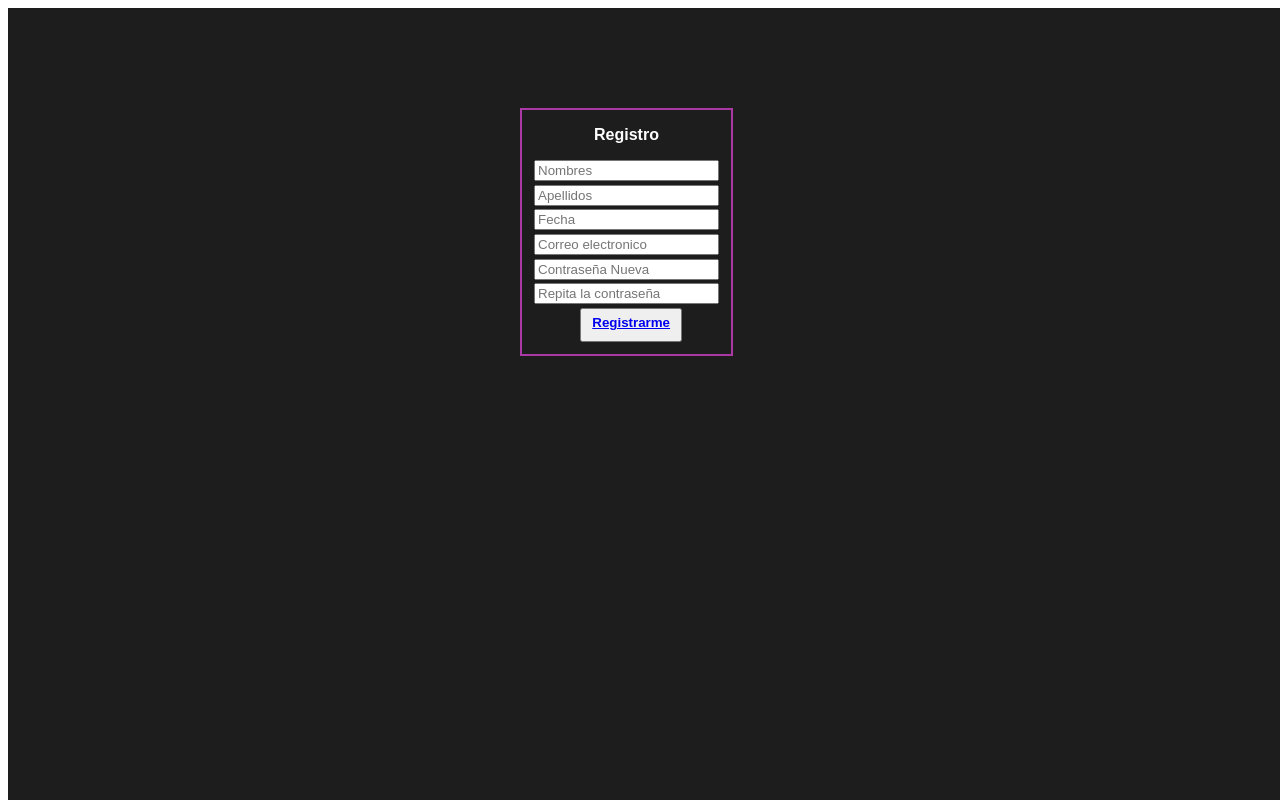
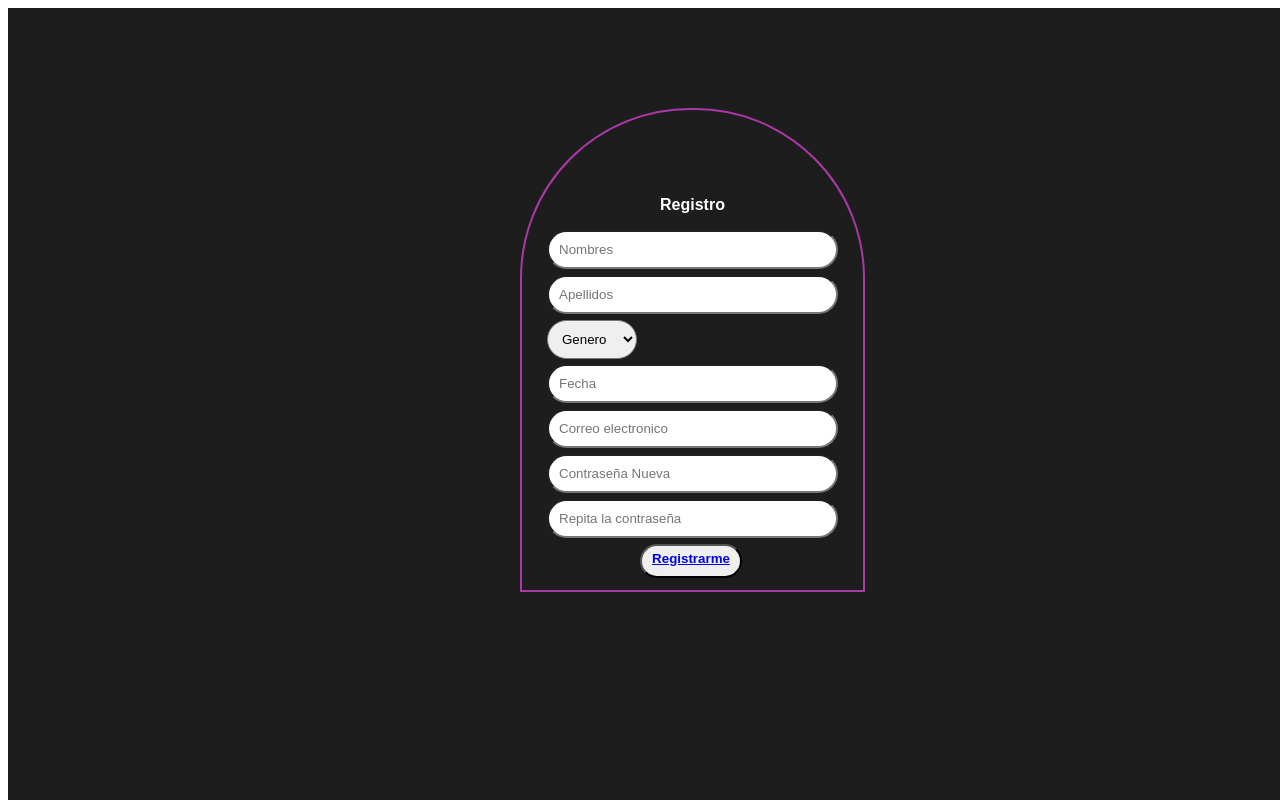
Before and after one commit to SokmarK/RolAPI, an Angular app in the folder rolapi/: page /registro in a window 1280 px wide. Built offline with nearby package versions, Linux system fonts and the light colour scheme.

Commit message:
actulizacion

```diff
--- a/rolapi/src/app/components/login/login.component.css
+++ b/rolapi/src/app/components/login/login.component.css
@@ -24,13 +24,16 @@
 	display: flex;
 	background-color: transparent;
 	margin-top: 100px;
-	margin-left: 40%;
+	margin-left: 35%;
 }
 
 #borde-login{
 	border: 2px solid var(--color-borde);
-	padding: 2px;
-	padding:30px;
+	padding:50px;
+	border-top-left-radius:100px ;
+	border-top-right-radius:100px;
+	border-bottom-left-radius:100px;
+	border-bottom-right-radius:100px;
 }
 
 .class_login {
@@ -54,10 +57,25 @@
 	color:var(--color-botton-text);
 }
 
+.btn-inicio-sesion {
+	border-top-left-radius: 50px;
+	border-top-right-radius: 50px;
+	border-bottom-left-radius: 50px;
+	border-bottom-right-radius: 50px;
+}
+
 .separacion-btn{
-	margin-left: 58px;
+	margin-left: 53px;
+	border-top-left-radius: 50px;
+	border-top-right-radius: 50px;
+	border-bottom-left-radius: 50px;
+	border-bottom-right-radius: 50px;
 }
 
 input {
-	padding: 5px 100px 5px 0;
+	padding: 5px 100px 5px 10px;
+	border-top-left-radius: 50px;
+	border-top-right-radius: 50px;
+	border-bottom-left-radius: 50px;
+	border-bottom-right-radius: 50px;
 }
--- a/rolapi/src/app/components/login/login.component.html
+++ b/rolapi/src/app/components/login/login.component.html
@@ -19,8 +19,8 @@
                     <form class="form_margin">
                         <input type="password" name="pswd" placeholder="Password" required=""/>
                     </form>
-                    <button class="btn-inicio-crearCuenta">Iniciar Sesion</button>
-                    <button class="btn-inicio-crearCuenta separacion-btn" routerLink="registro"><a href="registro"><b>crear cuenta</b></a></button>
+                    <button class="btn-inicio-crearCuenta btn-inicio-sesion">Iniciar Sesion</button>
+                    <button class="btn-inicio-crearCuenta separacion-btn" routerLink="registro"><a href="registro"><b>Crear cuenta</b></a></button>
 
                 </div>
             </div>
--- a/rolapi/src/app/components/registro/registro.component.css
+++ b/rolapi/src/app/components/registro/registro.component.css
@@ -27,7 +27,9 @@
 
 #borde_registro{
 	border: 2px solid var(--color-borde);
-	padding: 0px 12px 12px 12px;
+	border-top-left-radius:170px ;
+	border-top-right-radius:170px ;
+	padding: 70px 25px 12px 25px;
 }
 
 .form_margin_registro{
@@ -42,9 +44,32 @@
 }
 
 #btn-registro{
-	margin-left: 25%;
+	margin-left: 32%;
 	color: var(--color-texto);
 	padding: 5px 10px 10px 10px;
 	text-decoration: none;
+	border-top-left-radius: 50px;
+	border-top-right-radius: 50px;
+	border-bottom-left-radius: 50px;
+	border-bottom-right-radius: 50px;
+}
 
+input {
+	padding: 10px 100px 10px 10px;
+	border-top-left-radius: 50px;
+	border-top-right-radius: 50px;
+	border-bottom-left-radius: 50px;
+	border-bottom-right-radius: 50px;
 }
+
+.borde-radius {
+	padding: 10px;
+	border-top-left-radius: 50px;
+	border-top-right-radius: 50px;
+	border-bottom-left-radius: 50px;
+	border-bottom-right-radius: 50px;
+}
+
+select {
+	padding-bottom: 10px;
+}
--- a/rolapi/src/app/components/registro/registro.component.html
+++ b/rolapi/src/app/components/registro/registro.component.html
@@ -18,6 +18,14 @@
                     <input type="text" name="lastname" placeholder="Apellidos" required="" />
                 </form>
                 <form class="form_margin_registro">
+                    <select class="form-select borde-radius" id="validationDefault04" required="">
+                        <option selected disabled value="">Genero</option>
+                        <option>Mujer</option>
+                        <option>Hombre</option>
+                        <option>Otros</option>
+                    </select>
+                </form>
+                <form class="form_margin_registro">
                     <input type="text" name="Fecha" placeholder="Fecha" required="" />
                 </form>
                 <form class="form_margin_registro">
@@ -29,6 +37,7 @@
                 <form class="form_margin_registro">
                     <input type="password" name="email" placeholder="Repita la contraseña " required="" />
                 </form>
+
                 <button id="btn-registro" routerLink="login"><a href="login"><b>Registrarme</b></a></button>
             </div>
         </div>
```
